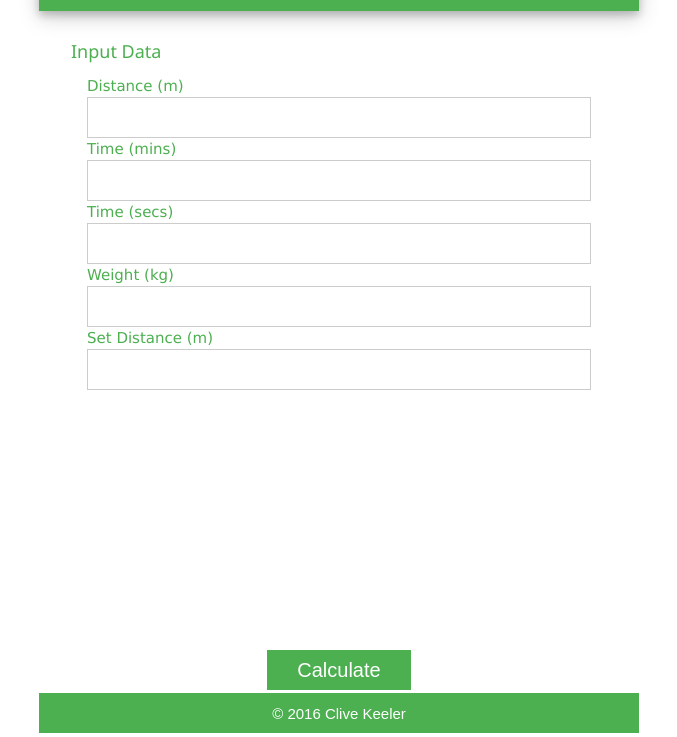
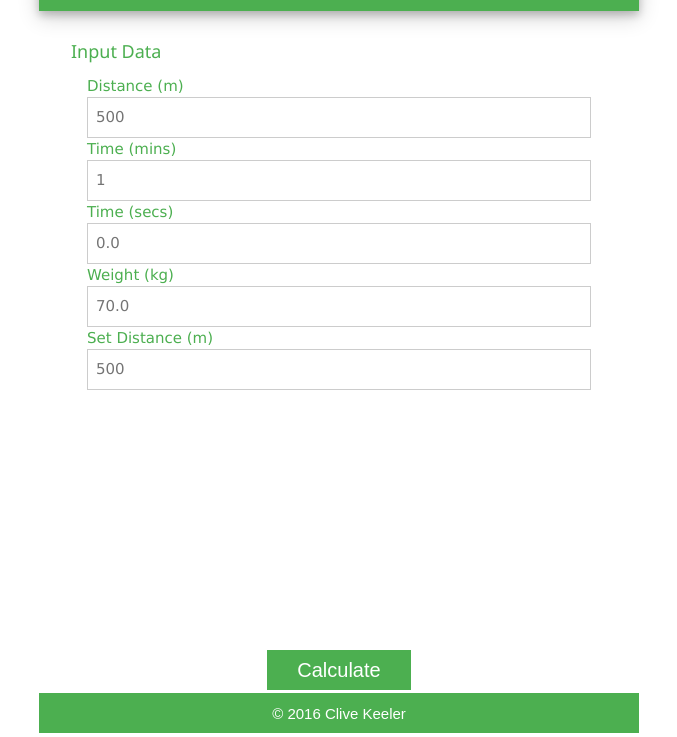
Before and after one commit to clivekeeler/clivekeeler.github.io, a plain HTML site: page index.html in a window 1280 px wide. Shown: the part 63-800 px from the top of the page, without its empty margins (301-978 px from the left). Drawn offline with Linux system fonts and the light colour scheme.

Commit message:
added placeholders and ranges

```diff
--- a/index.html
+++ b/index.html
@@ -42,20 +42,19 @@
           <form class="w3-container">
 
             <label class="w3-label w3-text-green">Distance (m)</label>
-            <input class="w3-input w3-border" id="distance" type="tel" pattern="\d*">
+            <input class="w3-input w3-border" id="distance" type="number" placeholder="500" step="0.1" min="100" max="100000">
 
             <label class="w3-label w3-text-green">Time (mins)</label>
-            <input class="w3-input w3-border" id="min" type="tel" pattern="\d*">
+            <input class="w3-input w3-border" id="min" type="number" placeholder="1" step="1" min="0" max="120">
 
             <label class="w3-label w3-text-green">Time (secs)</label>
-            <input class="w3-input w3-border" id="sec" type="tel" pattern="\d*">
+            <input class="w3-input w3-border" id="sec" type="number" placeholder="0.0" step="0.1" min="0" max="59.9">
 
             <label class="w3-label w3-text-green">Weight (kg)</label>
-            <input class="w3-input w3-border" id="weight" type="tel" pattern="\d*">
+            <input class="w3-input w3-border" id="weight" type="number" placeholder="70.0" step="0.1" min="40" max="200">
 
             <label class="w3-label w3-text-green">Set Distance (m)</label>
-            <input class="w3-input w3-border" id="setDist" type="tel" pattern="\d*">
-
+            <input class="w3-input w3-border" id="setDist" type="number" placeholder="500" step="100" min="100" max="100000"">
           </form>
 
         </div>
```
